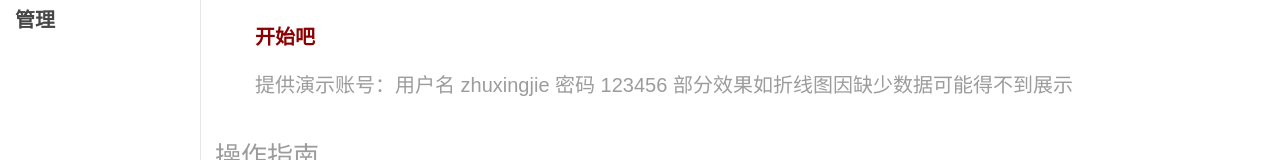
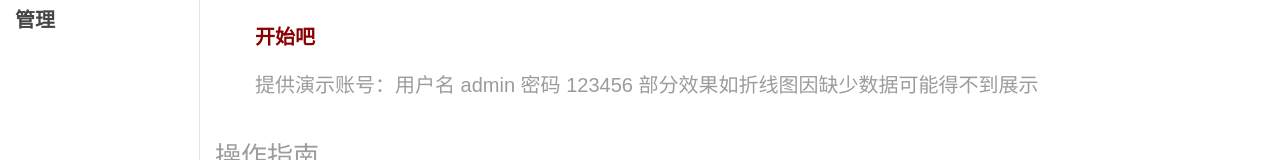
Before and after one commit to jessechengzhu/analytics-web, a Vue app: page / in a window 1280 px wide. Shown: the part 270-430 px from the top of the page. Built offline with nearby package versions, Linux system fonts and the light colour scheme; some icons are missing.

Commit message:
页面增加白色背景

```diff
--- a/src/App.vue
+++ b/src/App.vue
@@ -398,15 +398,17 @@ export default {
     min-width: 800px;
     position: absolute;
     padding: 0 15px;
+    box-shadow: -1px 0 rgba(0, 0, 0, 0.1);
+    z-index: 5;
+    background: #ffffff;
   }
 
   .side {
     top: 60px;
     left: 0;
     position: absolute;
-    box-shadow: 1px 0 rgba(0, 0, 0, 0.1);
     height: 100%;
-    z-index: 5;
+    background: #ffffff;
   }
 
   .side .list-group .list-group-item {
--- a/src/components/Analytics.vue
+++ b/src/components/Analytics.vue
@@ -84,7 +84,7 @@
       <tr>
         <td></td>
         <td>访问时间</td>
-        <td>地域</td>
+        <!-- <td>地域</td> -->
         <td>入口页面</td>
         <td>IP</td>
         <!-- <td>访问时长</td> -->
@@ -95,7 +95,7 @@
       <tr v-for="record of records">
         <td @click="showDetail(record)">+</td>
         <td>{{timeToFullString(record.open_time)}}</td>
-        <td><span :title="record.address">{{record.address}}</span></td>
+        <!-- <td><span :title="record.address">{{record.address}}</span></td> -->
         <td><a :href="record.url" target="_blank" :title="record.url">{{record.url}}</a></td>
         <td>{{record.ip}}</td>
         <!-- <td>{{record.duration}}</td> -->
@@ -859,26 +859,26 @@ export default {
 
   table.visitor tr td:nth-child(3) {
     /* 地域 */
-    width: 208px;
+    /* width: 100px; */
   }
 
-  table.visitor tr td:nth-child(4) a {
+  table.visitor tr td:nth-child(3) a {
     /* 入口页面 */
     text-decoration: none;
     color: cornflowerblue;
   }
 
-  table.visitor tr td:nth-child(5) {
+  table.visitor tr td:nth-child(4) {
     /* ip */
     width: 176px;
   }
 
-  table.visitor tr td:nth-child(6) {
+  table.visitor tr td:nth-child(5) {
     /* 访问时长 */
     width: 96px;
   }
 
-  table.visitor tr td:nth-child(7) {
+  table.visitor tr td:nth-child(6) {
     /* 访问页数 */
     width: 80px;
   }
--- a/src/components/Home.vue
+++ b/src/components/Home.vue
@@ -56,7 +56,7 @@
         <h3 class="introduce">
           <router-link to="/login" style="color: darkred; font-weight: 600">开始吧</router-link>
         </h3>
-        <h3 class="introduce">提供演示账号：用户名 zhuxingjie    密码 123456  部分效果如折线图因缺少数据可能得不到展示</h3>
+        <h3 class="introduce">提供演示账号：用户名 admin    密码 123456  部分效果如折线图因缺少数据可能得不到展示</h3>
       </el-col>
     </el-row>
     <el-row>
--- a/src/components/Manage.vue
+++ b/src/components/Manage.vue
@@ -57,7 +57,7 @@
           <input type="text" id="editTitleIpt" placeholder="请输入网站名称" v-model="editTitleIpt">
         </div>
         <div class="button">
-          <button class="sure" @click="visitor?alertWarning('不能更改演示账号哦～'):submitEditWebsite">确定</button>
+          <button class="sure" disabled @click="visitor?alertWarning('不能更改演示账号哦～'):submitEditWebsite">确定</button>
           <button class="cancel" @click="isEditWebsite = false">取消</button>
         </div>
       </div>
@@ -106,6 +106,7 @@
             <el-button
               size="mini"
               type="danger"
+              disabled
               @click="visitor?alertWarning('不能更改演示账号哦～'):showDelete(website)">删除
             </el-button>
           </td>
@@ -116,7 +117,7 @@
                                                                            @click="isAddWebsite=true">添加</a>以查看我的网站分析。
       </p>
     </div>
-    <h1 class="title">用户管理</h1>
+    <!-- <h1 class="title">用户管理</h1>
     <h2 class="title">密码修改</h2>
     <el-form :inline="true" :model="pswForm" status-icon ref="pswForm" class="demo-form-inline" :rules="pswRules">
       <el-form-item label="旧密码" prop="oldPsw">
@@ -131,7 +132,7 @@
       <el-form-item>
         <el-button type="primary" @click="visitor?alertWarning('不能更改演示账号哦～'):submitPswForm('pswForm')">确定</el-button>
       </el-form-item>
-    </el-form>
+    </el-form> -->
     <br>
   </div>
 </template>
```
